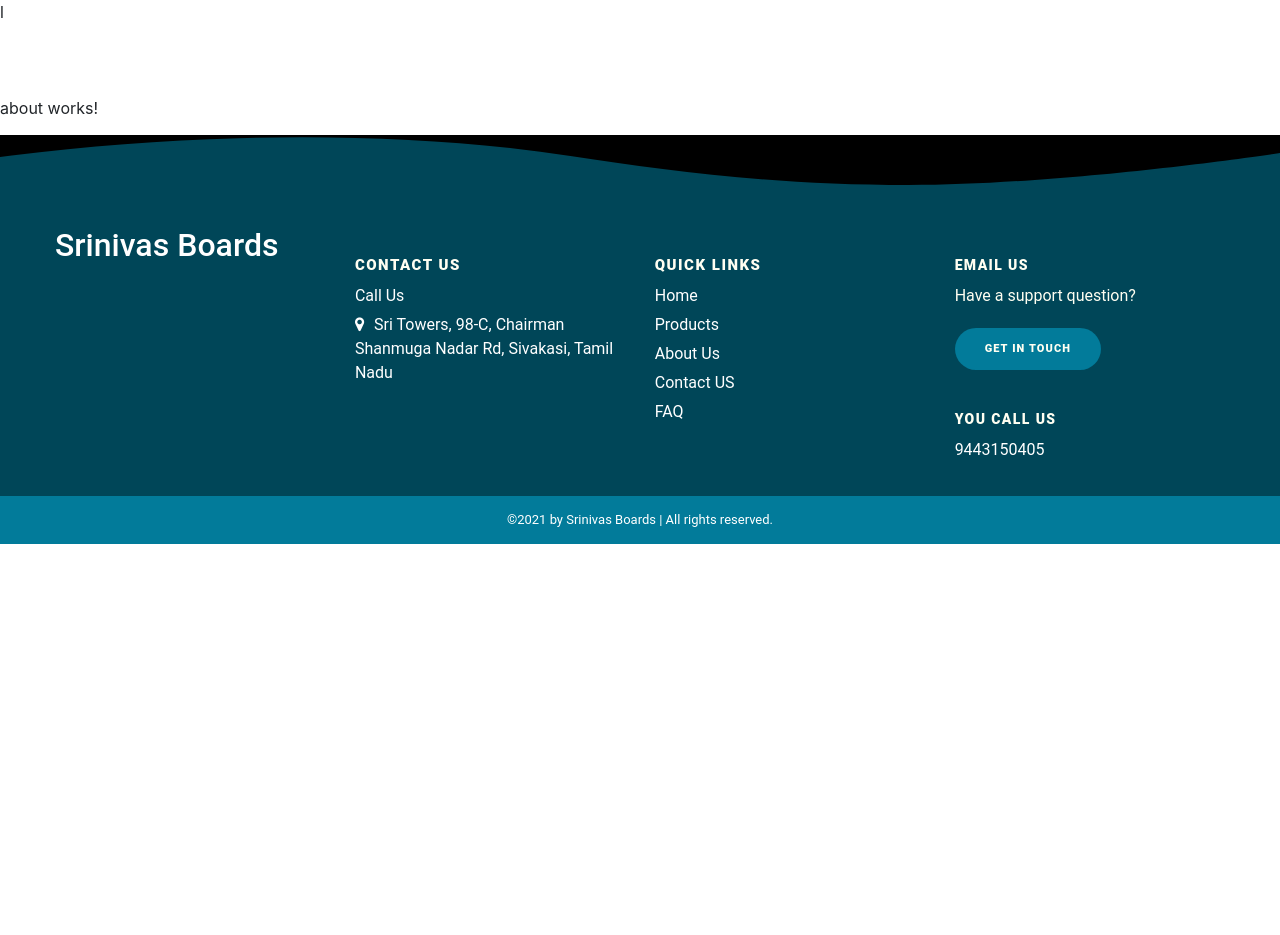
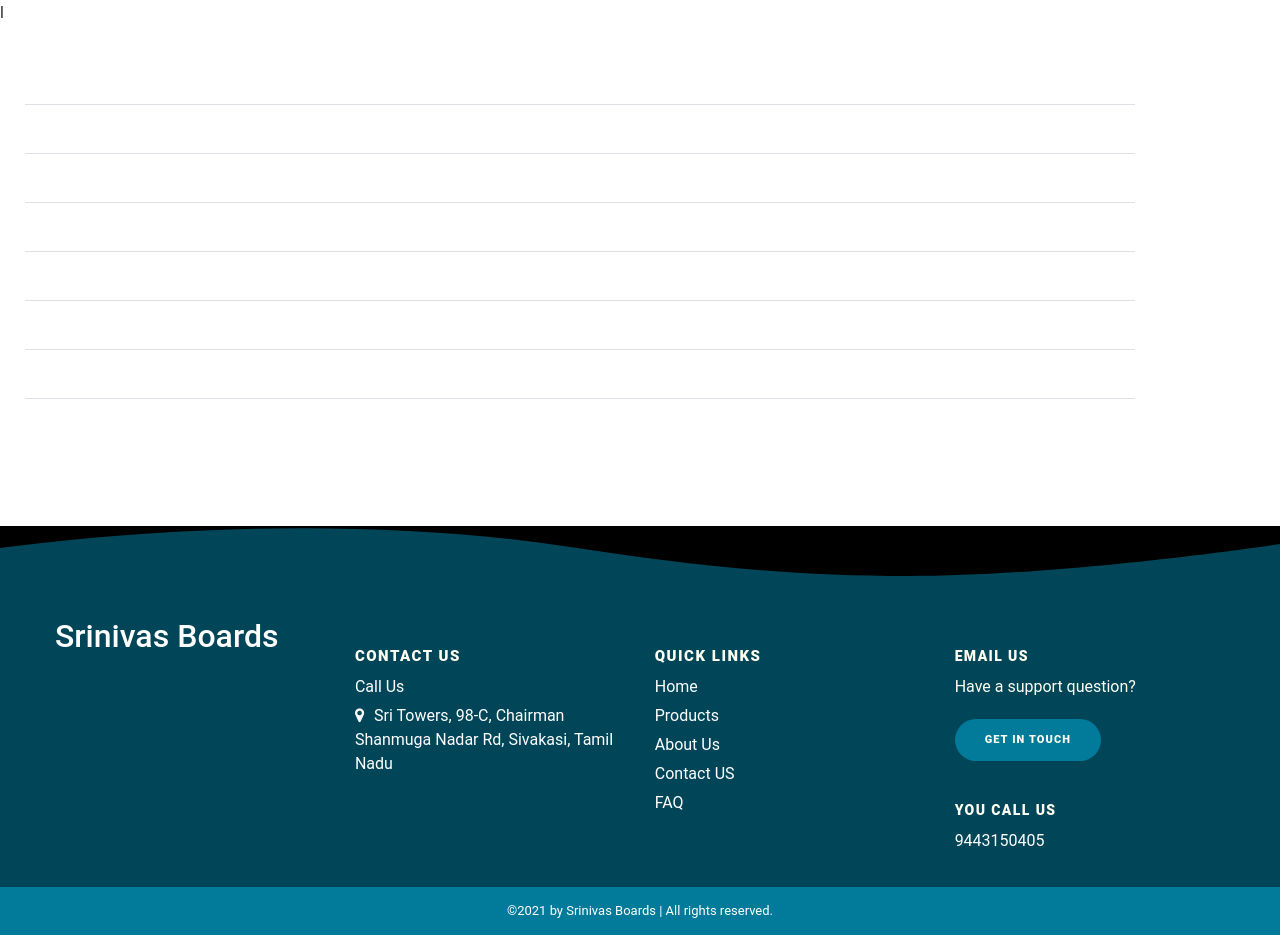
Before and after one commit to AthipathiJanarth/srinivas-boards, an Angular app: page /About in a window 1280 px wide. Before the commit the page ends 800 px from the top, so only its background shows below. Built offline with nearby package versions, Linux system fonts and the light colour scheme.

Commit message:
css changes

```diff
--- a/src/app/Components/Layout/header/header.component.sass
+++ b/src/app/Components/Layout/header/header.component.sass
@@ -1,3 +1,7 @@
+.header
+  position: fixed
+  width: 100%
+
 .navbar
   transition: all 0.4s
 
--- a/src/app/Components/product-card/product-card.component.html
+++ b/src/app/Components/product-card/product-card.component.html
@@ -1,5 +1,4 @@
-
-			<section class="product-card">
+<section class="product-card">
 			<div class="card-sl">
 				<div class="card-image">
 					<img
@@ -19,4 +18,4 @@
 				<a href="#" class="card-button"> Purchase</a>
 
 			</div>
-	</section>
+</section>
--- a/src/app/Pages/about/about.component.html
+++ b/src/app/Pages/about/about.component.html
@@ -1 +1,37 @@
-<p>about works!</p>
+<div class="container" style="margin: 80px 10px">
+    <table class="table">
+        <tbody>
+          <tr>
+
+            <td>Mon:</td>
+            <td>	9:00 am – 9:00 pm</td>
+
+          </tr>
+          <tr>
+            <td>Tue:</td>
+            <td>	9:00 am – 9:00 pm</td>
+
+          </tr>
+
+          <tr>
+            <td>Wed:</td>
+            <td>	9:00 am – 9:00 pm</td>
+          </tr>
+          <tr>
+            <td>Thu:</td>
+            <td>	9:00 am – 9:00 pm</td>
+          </tr>
+          <tr>
+            <td>Fri:</td>
+            <td>	9:00 am – 9:00 pm</td>
+          </tr>
+          <tr>
+            <td>Sat:</td>
+            <td>	9:00 am – 9:00 pm</td>
+          </tr>
+          <tr>
+            <td>Sun:</td>
+            <td>Closed</td>
+          </tr>
+        </tbody>
+      </table></div>
--- a/src/app/Pages/about/about.component.sass
+++ b/src/app/Pages/about/about.component.sass
@@ -0,0 +1,3 @@
+table
+ color: #fff
+ align:center
--- a/src/app/Pages/home/home.component.html
+++ b/src/app/Pages/home/home.component.html
@@ -1 +1 @@
-<app-product-card></app-product-card>
+<img src="https://images.pexels.com/photos/1149831/pexels-photo-1149831.jpeg?auto=compress&cs=tinysrgb&dpr=2&h=650&w=940" />
--- a/src/app/Pages/product/product.component.html
+++ b/src/app/Pages/product/product.component.html
@@ -1,4 +1,4 @@
-<div class="container" style="margin: 50px 10px">
+<div class="container" style="margin: 80px 10px">
 	<div class="row">
 		<div class="col-md-3">
             <app-product-card></app-product-card>
--- a/src/styles.sass
+++ b/src/styles.sass
@@ -1,6 +1,7 @@
 body
     background-color: black
     margin: 0
+    margin-top: -23px
 @media (min-width: 1200px)
 .container
     max-width: 100%
```
